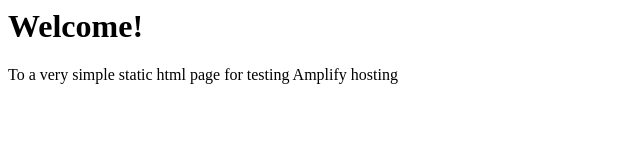
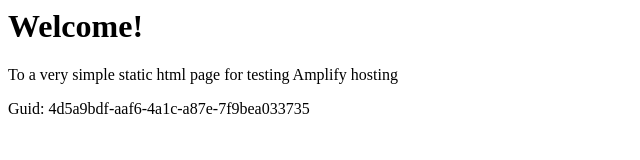
Before and after one commit to aws-aemilia-sin/Github-PR-Commit-Integration-Test-DoNotTouch-Gith-P5X5MO5I-v1-preprod-ap-southeast-1, a website: page src/index.html in a window 1280 px wide. Shown: the whole page, without its empty margins (0-640 px from the left). Drawn offline with Linux system fonts and the light colour scheme.

Commit message:
commit from integ tests

```diff
--- a/src/index.html
+++ b/src/index.html
@@ -1,3 +1,5 @@
+
+
 <html lang="en">
 
 <head>
@@ -10,6 +12,6 @@
 <body>
     <h1>Welcome!</h1>
     <p>To a very simple static html page for testing Amplify hosting</p>
-</body>
+    <p>Guid: 4d5a9bdf-aaf6-4a1c-a87e-7f9bea033735</p></body>
 
 </html>
```
